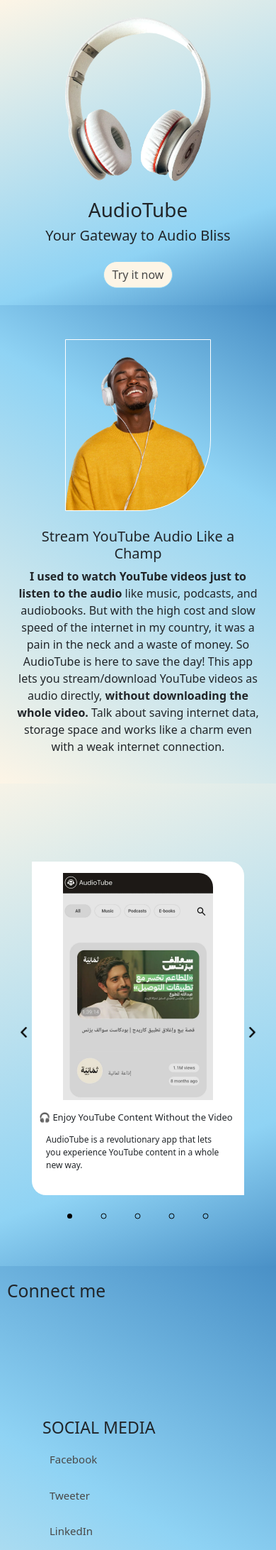
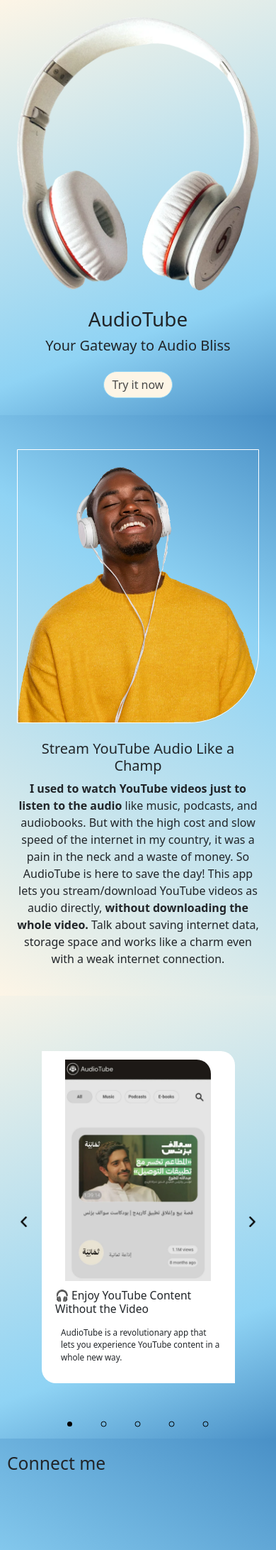
Before and after one commit to alidrisy/AudioTube, a Flask app: page / in a window 390 px wide. Shown: the part 56-2240 px from the top of the page at 71% size. Run offline with Flask 3, Linux system fonts and the light colour scheme; some libraries are stand-ins or nearby versions.

Commit message:
make the apo responsive

```diff
--- a/at_dynamic/static/styles/main.css
+++ b/at_dynamic/static/styles/main.css
@@ -54,13 +54,13 @@
 
 
 .catagories {
-   display: flex;
+  display: flex;
   justify-content: center;
   align-items: center;
   flex-wrap: wrap;
-  padding-top: 10px;
+  padding: 6px 0;
   width: 100%;
-  min-height: 680px;
+  height: 160vw;
   background-image: linear-gradient(160deg, #FFE4C4 -5%,#FDF5E6 -100%, #8fd3f4 75%, #135CA3  120%);
   background-repeat: no-repeat;
   background-size: 100% 100%;
@@ -73,35 +73,34 @@
   flex-direction: column;
   align-items: center;
   justify-content: space-evenly;
-  height: 470px;
-  width: 300px;
+  height: 120vw;
+  width: 70vw;
   background-color: white;
   border-bottom-left-radius: 20px;
   border-top-right-radius: 20px;
-  font-size: 12px;
 }
-.catagories .tag1, .tag3 .tag4, .tag5 {
 
-}
 .catagories .main img {
-  height: 320px;
+  height: 80vw;
+  width: auto;
   border-top-right-radius: 20px;
 }
 
 .catagories .main  p {
   padding-top: 7px;
-  width: 260px;
-  padding-left: 10px;
+  font-size: 3vw;
+  width: 60vw;
+  padding-left: 8px;
 }
 .catagories .main h4 {
-  font-size: 13px;
-  width: 280px;
+  font-size: 4vw;
+  width: 60vw;
 }
 
 .catagories .circle {
   display: flex;
   position: absolute;
-  bottom: 50px;
+  bottom: 0px;
 }
 
 .circle li {
@@ -128,7 +127,7 @@
  right: 10px;
 }
 
- li.right {
+li.right {
  list-style: none;
  background-image: url('../images/right.png');
  background-size: 15px;
@@ -163,12 +162,12 @@
 }
 .connect .social a {
   font-family: system-ui;
-  font-size: 15px;
+  font-size: 3vw;
   color: #484848;
   text-decoration: none;
 }
 .connect .social p {
-  padding-top: 12px;
+  padding-top: 5px;
   padding-left: 10px;
 }
 
@@ -177,6 +176,4 @@
   position: absolute;
   bottom: 0px;
   text-align: center;
-  background-size: auto;
-  background-repeat: no-repeat;
 }
--- a/at_dynamic/templates/main.html
+++ b/at_dynamic/templates/main.html
@@ -37,7 +37,7 @@
           <a class="nav-link" aria-current="page" href="#content">Content</a>
         </li>
         <li class="nav-item p-lg-3">
-          <a class="nav-link" aria-current="page" href="#connect">Connect me</a>
+          <a class="nav-link" aria-current="page" href="#connect">Connect</a>
         </li>
       </ul>
     </div>
@@ -46,13 +46,13 @@
     </header>
     <div class="landing d-flex flex-column justify-content-center" id="home">
       <div class="home text-center p-4">
-            <img src="../static/images/listen.png" width="60%" class="img-fluid"/>
+            <img src="../static/images/listen.png" width="380vw" class="img-fluid"/>
       <h1 class="mt-4">AudioTube</h1>
       <h3 class="fs-5 mb-4">Your Gateway to Audio Bliss</h3>
       <a class="btn rounded-pill btn-primary main-btn" href="{{ url_for('audioTube') }}">Try it now</a>
       </div>
       <div class="about text-center p-4" id="about">
-            <img src="../static/images/music.png" width="60%" class="img-fluid pt-4 mt-4"/>
+            <img src="../static/images/music.png" width="380vw" class="img-fluid pt-4 mt-4"/>
             <h3 class="fs-5 mt-4">Stream YouTube Audio Like a Champ</h3>
       <p class="fs-7 w-auto text-wrap">
         <b>I used to watch YouTube videos just to listen to the audio</b> like music, podcasts, and audiobooks. But with the high cost and slow speed of the internet in my country, it was a pain in the neck and a waste of money. So AudioTube is here to save the day! This app lets you stream/download YouTube videos as audio directly, <b>without downloading the whole video.</b> Talk about saving internet data, storage space and works like a charm even with a weak internet connection.
@@ -68,7 +68,7 @@
        <div class="main tag2" style="display: none;">
         <img src="../static/images/play.jpg" />
           <div class="describe">
-              <h4>🎧  Everything on YouTube, at your fingertips</h4><p>Access all the content you love, without the distractions by search for it.</p>
+              <h4>🎧  Everything on YouTube, at your fingertips</h4><p>Access all the content you love, without the distractions only by search for it.</p>
               </div>
         </div>
         <div class="main tag3" style="display: none;">
@@ -138,7 +138,6 @@
      $(`IMG.im${i - 1}`).fadeOut(400, function () {
        $(`IMG.im${i}`).fadeIn(500);
      });
-
    });
 
    $('LI.right').click(function () {
```
Also changed, not shown: at_dynamic/static/styles/filter.css (+19 -1 lines), at_dynamic/static/styles/header.css (+7 -5 lines), at_dynamic/static/styles/videos.css (+61 -0 lines).
